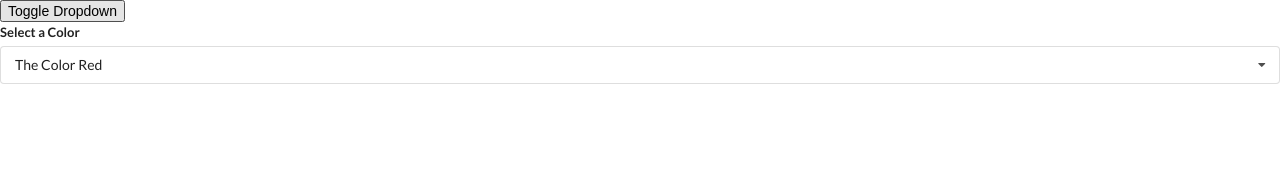
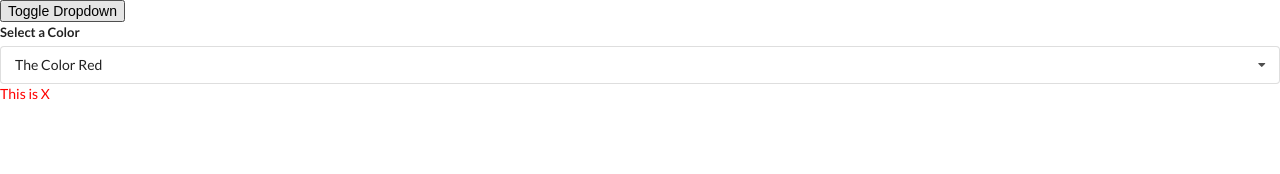
Before and after one commit to teurajarvi/widgets, a React (Create React App) app in the folder widgets/: page / in a window 1280 px wide. Shown: the top 174 px of the page. Built offline with nearby package versions, Linux system fonts and the light colour scheme.

Commit message:
Added a text color as the selected color

```diff
--- a/widgets/src/App.js
+++ b/widgets/src/App.js
@@ -38,6 +38,7 @@ export default () => {
   const [showDropdown, setShowDropdown] = useState(true);
   return (
     <div>
+      <div>
         <button onClick={() => setShowDropdown(!showDropdown)}>
           Toggle Dropdown
         </button>
@@ -49,5 +50,11 @@ export default () => {
           />
         ) : null}
       </div>
+      <div
+        className='text'
+        style={{ color: selected ? selected.value : "black" }}>
+        This is X
+      </div>
+    </div>
   );
 };
```
Lines whose indentation alone changed are shown as unchanged.
